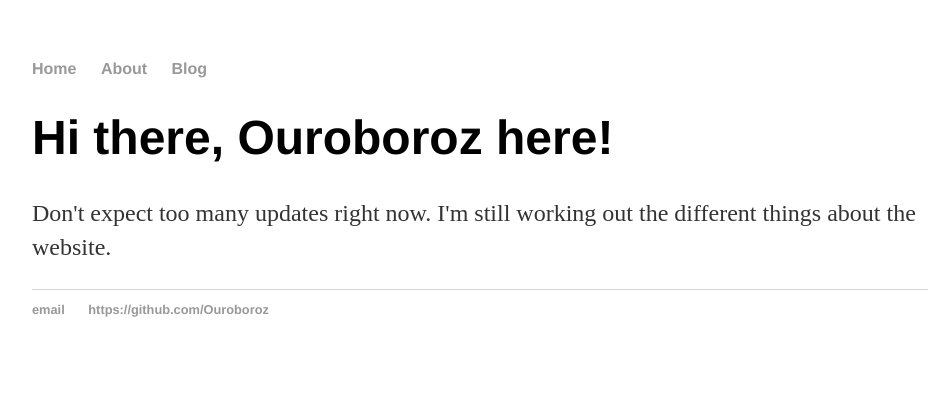
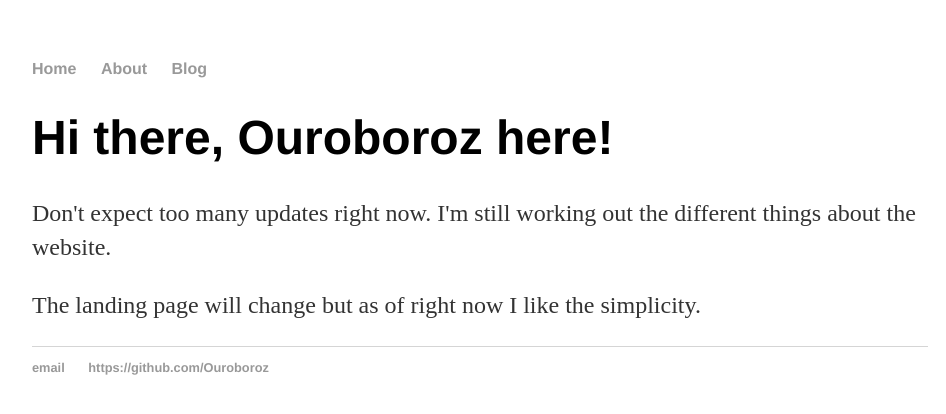
Before and after one commit to Ouroboroz/ouroboroz.github.io, a Jekyll site: the page built from index.html, in a window 1280 px wide. Shown: the top 414 px of the page, without its empty margins (160-1106 px from the left). Built offline with Jekyll 4.4.1, drawn with Linux system fonts in a browser that asks for light colours.

Commit message:
Updated Landing Page

```diff
--- a/index.html
+++ b/index.html
@@ -5,4 +5,7 @@ title: Ouroboroz
 <div class="blurb">
 	<h1>Hi there, Ouroboroz here!</h1>
 	<p>Don't expect too many updates right now. I'm still working out the different things about the website.</p>
+	<p>
+		The landing page will change but as of right now I like the simplicity.
+	</p>
 </div><!-- /.blurb -->
```
